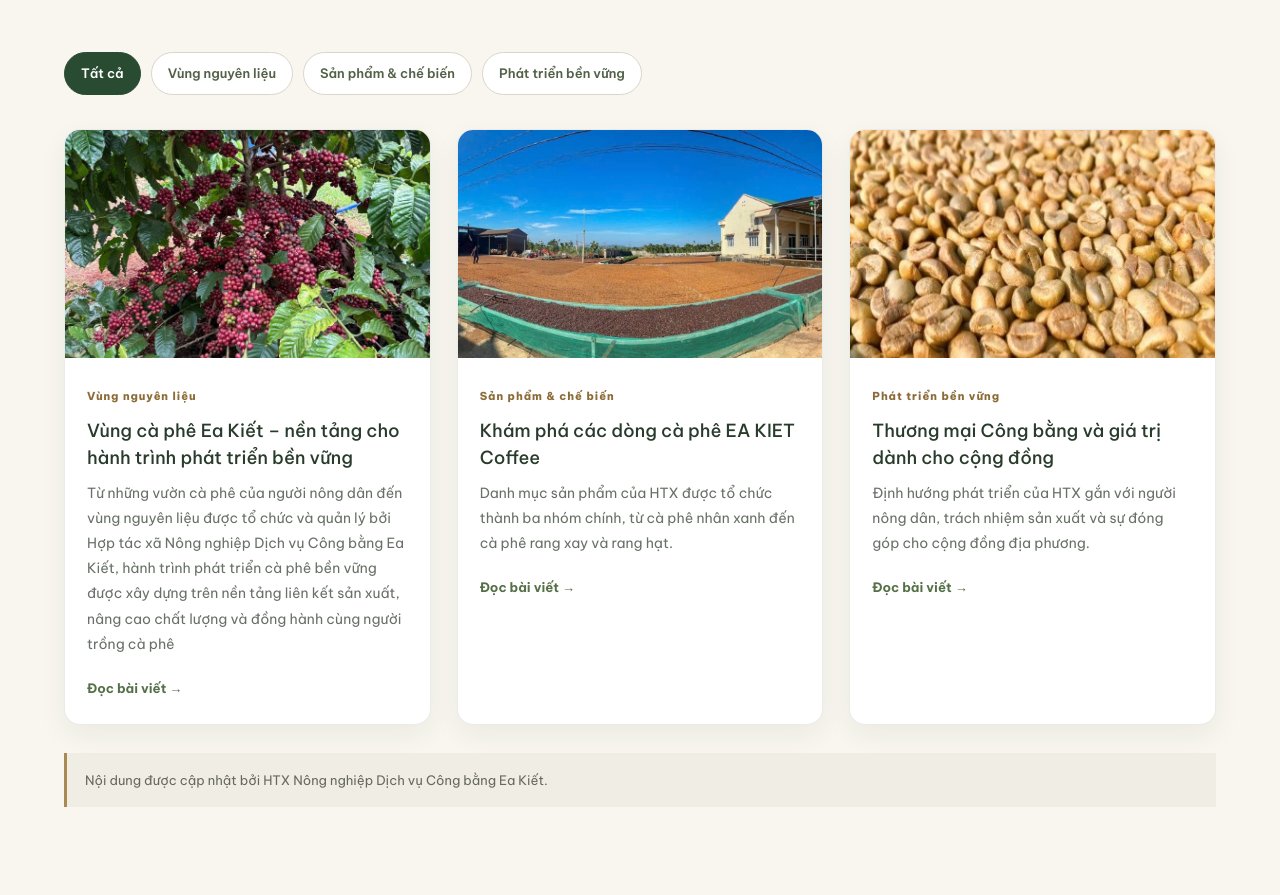
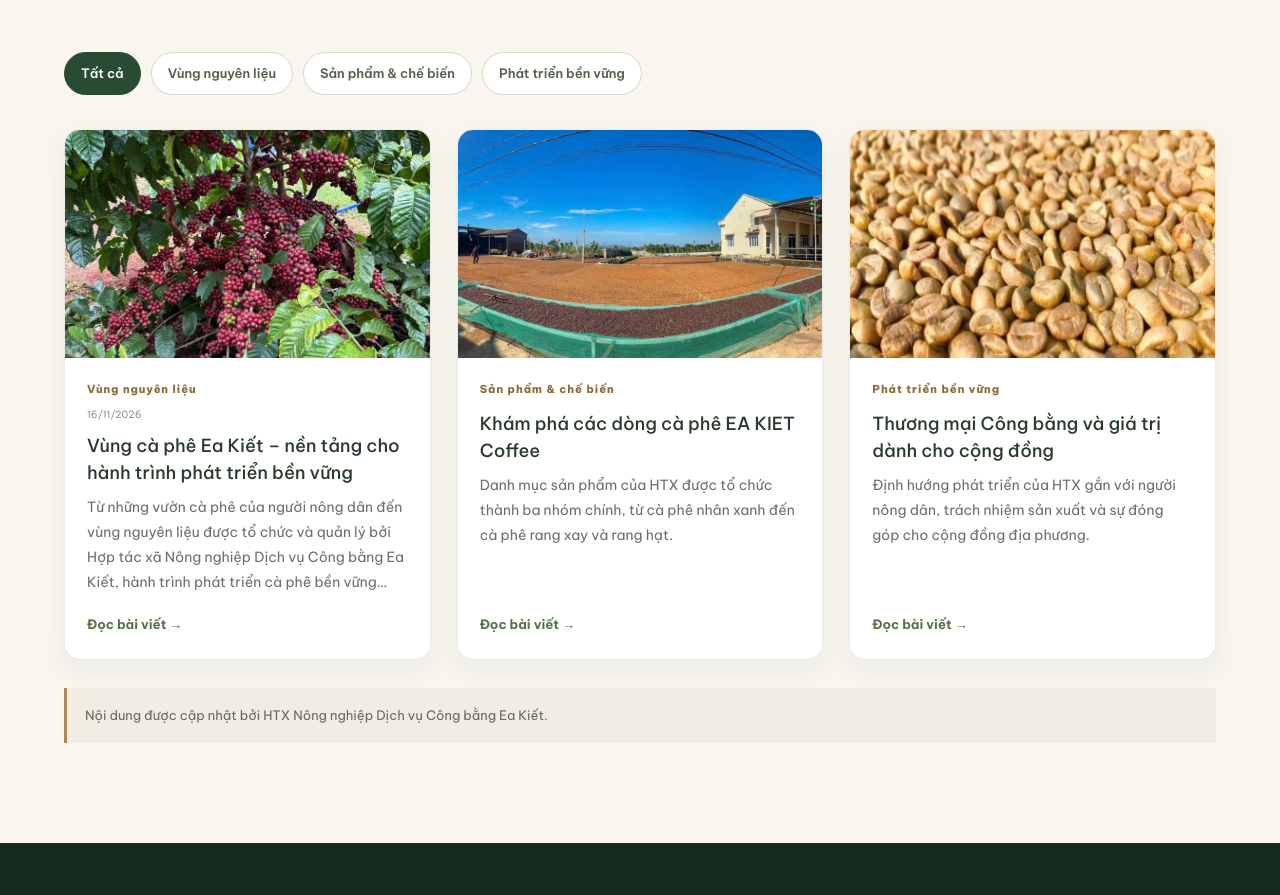
Before and after one commit to htx-eakiet/eakietcoffee-website, a plain HTML site: page news.html in a window 1280 px wide. Shown: the part 886-1781 px from the top of the page. Drawn offline with Linux system fonts and the light colour scheme.

Commit message:
Add files via upload

```diff
--- a/news-render.js
+++ b/news-render.js
@@ -70,7 +70,17 @@
     const href = `article.html?slug=${encodeURIComponent(post.slug || '')}`;
     const image = post.image || 'images/vuon-ca-phe-eakiet.jpg';
     const cls = preview ? 'news-preview' : 'news-list';
-    return `<article class="${cls}-card"><a class="${cls}-image" href="${href}"><img src="${escapeHtml(image)}" alt="${escapeHtml(post.image_alt || post.title)}" loading="lazy"></a><div class="${cls}-copy"><span class="news-category">${escapeHtml(post.category || 'Tin tức')}</span><h3><a href="${href}">${escapeHtml(post.title)}</a></h3><p>${escapeHtml(post.excerpt || '')}</p><a class="news-read-more" href="${href}">Đọc bài viết →</a></div></article>`;
+    const publishedDate = dateText(post.date);
+    return `<article class="${cls}-card">
+      <a class="${cls}-image" href="${href}"><img src="${escapeHtml(image)}" alt="${escapeHtml(post.image_alt || post.title)}" loading="lazy"></a>
+      <div class="${cls}-copy">
+        <span class="news-category">${escapeHtml(post.category || 'Tin tức')}</span>
+        ${publishedDate ? `<time class="news-card-date" datetime="${escapeHtml(post.date)}">${escapeHtml(publishedDate)}</time>` : ''}
+        <h3><a href="${href}">${escapeHtml(post.title)}</a></h3>
+        <p>${escapeHtml(post.excerpt || '')}</p>
+        <a class="news-read-more" href="${href}">Đọc bài viết →</a>
+      </div>
+    </article>`;
   };
   fetch(DATA_URL).then(r => { if (!r.ok) throw new Error('Không tải được dữ liệu tin tức'); return r.json(); }).then(data => {
     const posts = (data.posts || []).filter(p => p.published !== false).sort((a,b) => (b.date || '').localeCompare(a.date || ''));
--- a/style.css
+++ b/style.css
@@ -1735,3 +1735,23 @@ p, a, span, button, label, li {
 .article-related{margin-top:40px}
 .article-related .news-preview-grid{grid-template-columns:1fr;gap:14px}
 }
+
+
+/* ===== NEWS CARD REFINEMENT - DATE, EXCERPT & ALIGNMENT ===== */
+.news-preview-card,
+.news-list-card { display:flex; flex-direction:column; height:100%; }
+.news-preview-copy,
+.news-list-copy { display:flex; flex:1; flex-direction:column; align-items:flex-start; }
+.news-card-date { display:block; margin:-3px 0 10px; color:#929184; font-size:10px; line-height:1.5; }
+.news-preview-copy h3,
+.news-list-copy h3 { width:100%; margin-bottom:9px; }
+.news-preview-copy p,
+.news-list-copy p {
+  display:-webkit-box; -webkit-box-orient:vertical; -webkit-line-clamp:4;
+  overflow:hidden; min-height:calc(1.8em * 4); margin-bottom:16px;
+}
+.news-preview-copy .news-read-more,
+.news-list-copy .news-read-more { margin-top:auto; padding-top:2px; }
+@media(max-width:600px) {
+  .news-preview-copy p,.news-list-copy p { -webkit-line-clamp:3; min-height:0; }
+}
```
